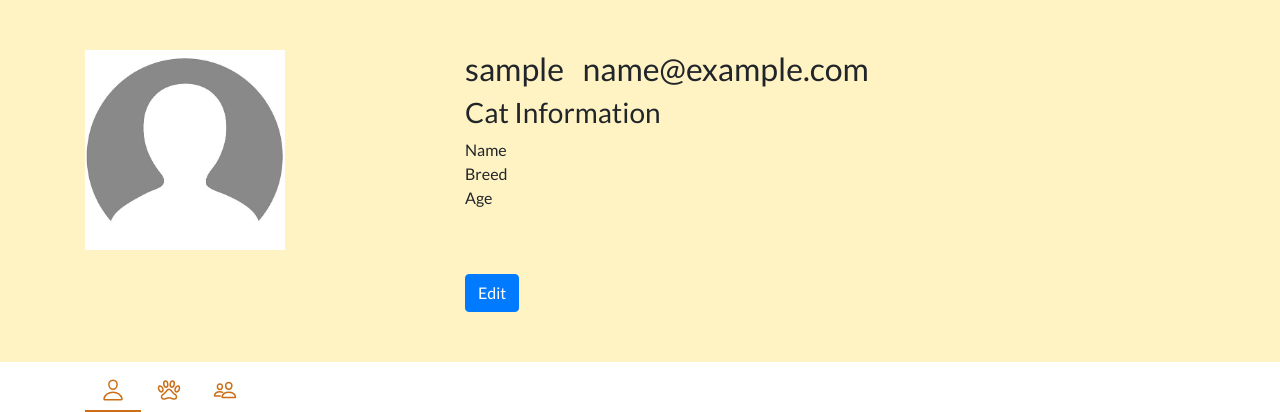
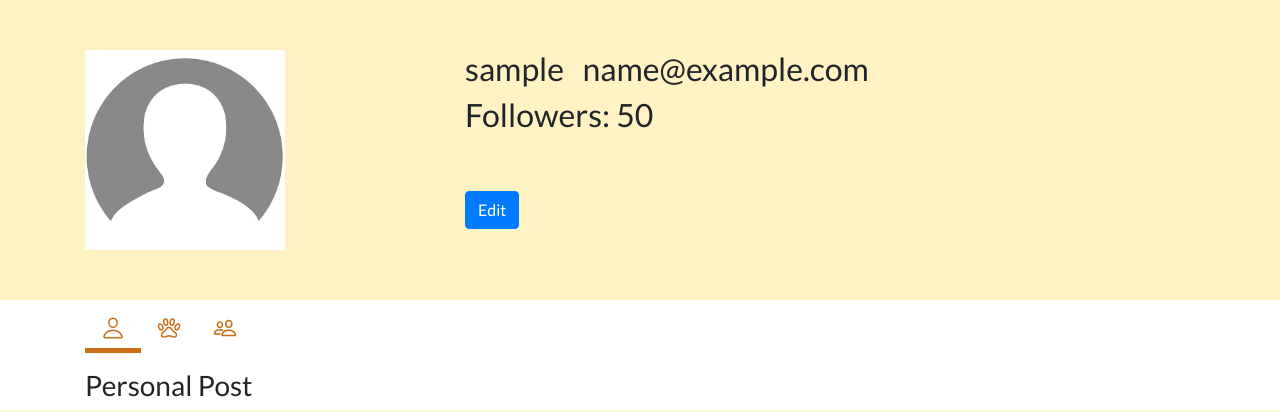
Before and after one commit to amazingshellyyy/catbook, a Django app: page /1/ in a window 1280 px wide. Shown: the part 56-468 px from the top of the page. Run offline with Django 3.2, Linux system fonts and the light colour scheme; the visitor is signed in with stand-in values (Sample User, id 1); data comes from the database, SQL or seed files in the repository; data that the repository does not hold is empty; some libraries are stand-ins or nearby versions.

Commit message:
adds changes for profile view

```diff
--- a/main_app/templates/profile.html
+++ b/main_app/templates/profile.html
@@ -17,12 +17,7 @@
             </div>
             <div class="col-sm-8">
                 <h2>{{ user.username }}&nbsp&nbsp&nbsp{{ user.email }}</h2>
-                <ul class="pl-0" style="list-style-type: none;">
-                    <h3> Cat Information</h3>
-                    <li>Name</li>
-                    <li>Breed</li>
-                    <li>Age</li>
-                </ul>
+                <h2>Followers: 50</h2>
                 {% if current_user %}
                     <button type="button" class="btn btn-primary mt-5">Edit</button>
                 {% else %}
@@ -148,7 +143,7 @@
         <div class="tab-pane fade" id="pills-followers" role="tabpanel" aria-labelledby="pills-followers-tab">
             <h3>Followers</h3>
             {% for f in followers %}
-                <div>{{ f.follow_user_id }}</div>
+                <div><a href="{% url 'profile' pk=post.user.id %}" class="card-text">{{f.follow_user_id}}</a></div>
             {% endfor %}
         </div>
     </div>
--- a/main_app/views.py
+++ b/main_app/views.py
@@ -48,7 +48,7 @@ def is_search_requested(request):
 
 # Create your views here.
 def index(request):
-	load_fake()
+	# load_fake()
 	# if user search redirect to global view
 	if(is_search_requested(request)):
 		return redirect('global_view', request.POST['query'])
@@ -64,18 +64,23 @@ def profile(request, pk=None):
 	else:
 		user = User.objects.get(pk=pk)
 	posts = Post.objects.filter(user=user)
-	followers = FollowingUser.objects.filter(user_id = user)
+	followers = FollowingUser.objects.all()
+	print(user)
+	print(followers)
 	# ****Check if current user is not viewing their profile
 	if (request.user.id != pk):
 		current_user = False
 		# ******Check if current user is following this person
 		following = FollowingUser.objects.filter(user_id = request.user.id, follow_user_id = pk).exists()
-		return render(request, 'profile.html', {'user': user, 'posts': posts, 'following': following, 'current_user': current_user})
+
+		print(user)
+		return render(request, 'profile.html', {'user': user, 'posts': posts, 'following': following, 'current_user': current_user, 'followers': followers})
 	else:
 		current_user = True
 		activity = FollowingUser.activity_following_users(pk)
 	following = False
-	return render(request, 'profile.html', {'user':user, 'posts' : posts, 'following': following, 'current_user': current_user, 'activity': activity, 'followers': followers })
+
+	return render(request, 'profile.html', {'user':user, 'posts' : posts, 'following': following, 'current_user': current_user, 'activity': activity, 'followers': followers})
 
 def post_detail(request, pk):
 	if(is_search_requested(request)):
```
